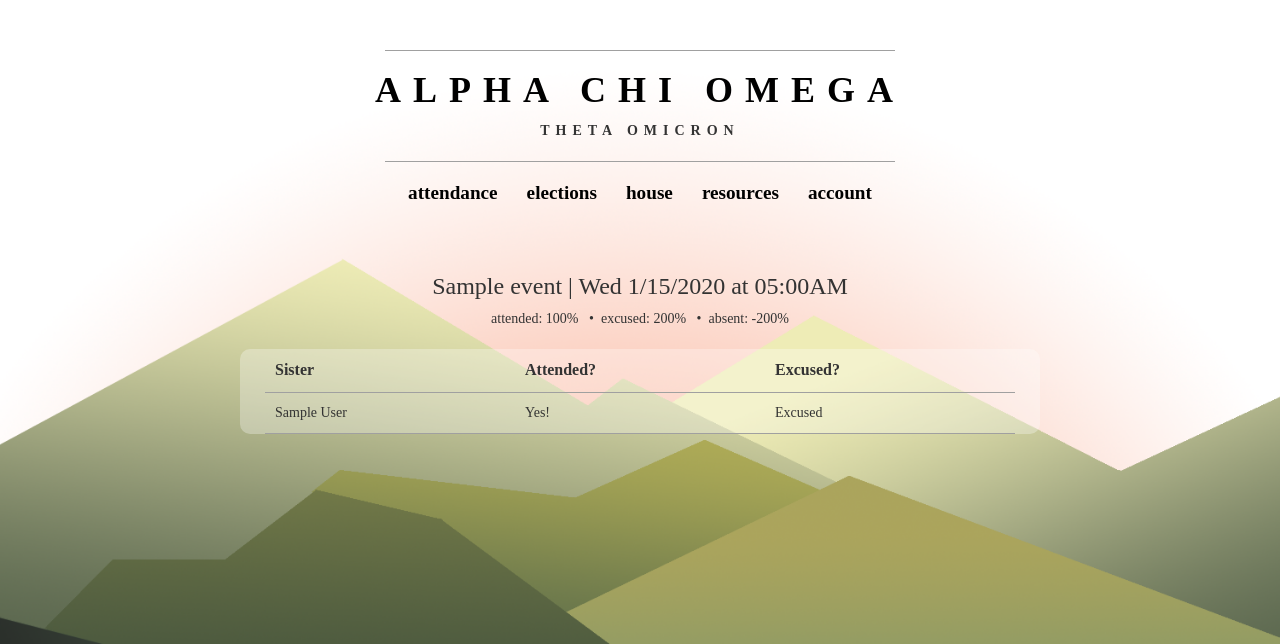
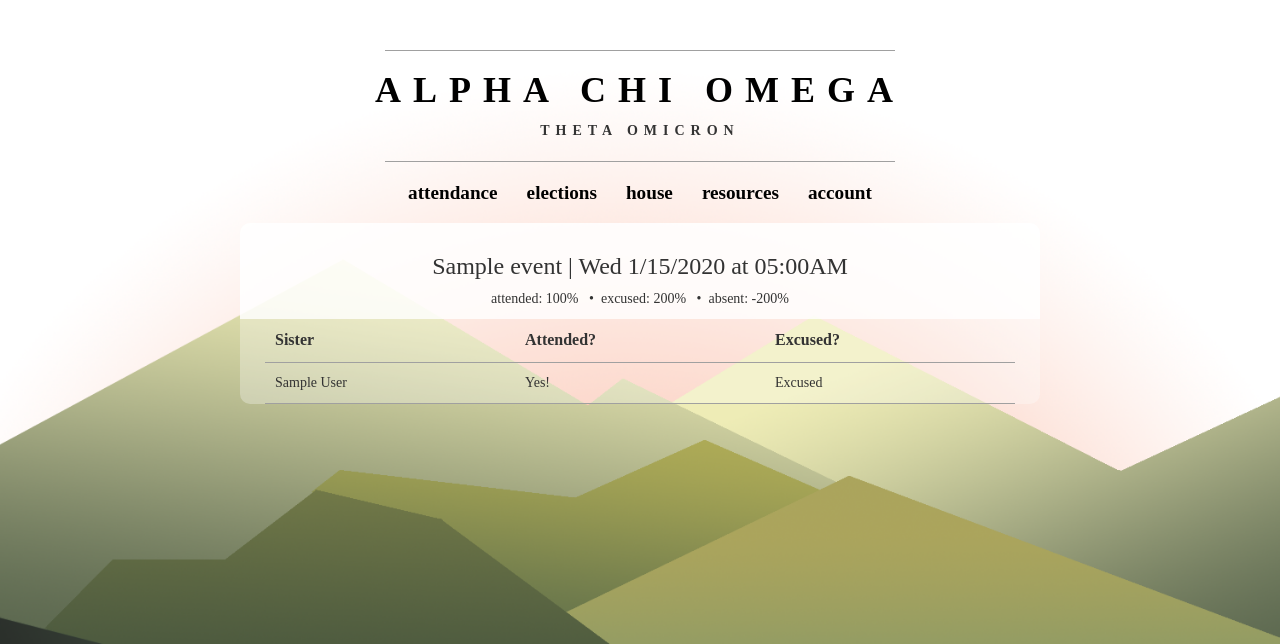
Before and after one commit to axomit-dev/axo, a Django app: page /attendance/events/1/ in a window 1280 px wide. Shown: the top 644 px of the page. Run offline with Django 3.2, Linux system fonts and the light colour scheme; a user stored in the database is signed in; tables that the repository leaves empty hold one stand-in row (values such as "Sample post"); some libraries are stand-ins or nearby versions; some web fonts are replaced.

Commit message:
event detail fix

```diff
--- a/attendance/templates/attendance/event_details.html
+++ b/attendance/templates/attendance/event_details.html
@@ -3,10 +3,12 @@
 
 {% block content %}
 
-<h3> {{ event }} </h3>
+<div id='events-content' style='margin-top: -30px'>
+  <div class='att-title first-title'>
+    <h3> {{ event }} </h3>
 
-attended: {{ percent_attended }}% &nbsp;&nbsp;•&nbsp; excused: {{ percent_excused }}% &nbsp;&nbsp;•&nbsp; absent: {{ percent_absent }}%
-<div id='events-content'>
+    attended: {{ percent_attended }}% &nbsp;&nbsp;•&nbsp; excused: {{ percent_excused }}% &nbsp;&nbsp;•&nbsp; absent: {{ percent_absent }}%
+  </div>
   <table class='event-table'>
   <tr>
     <th> Sister </th>
```
